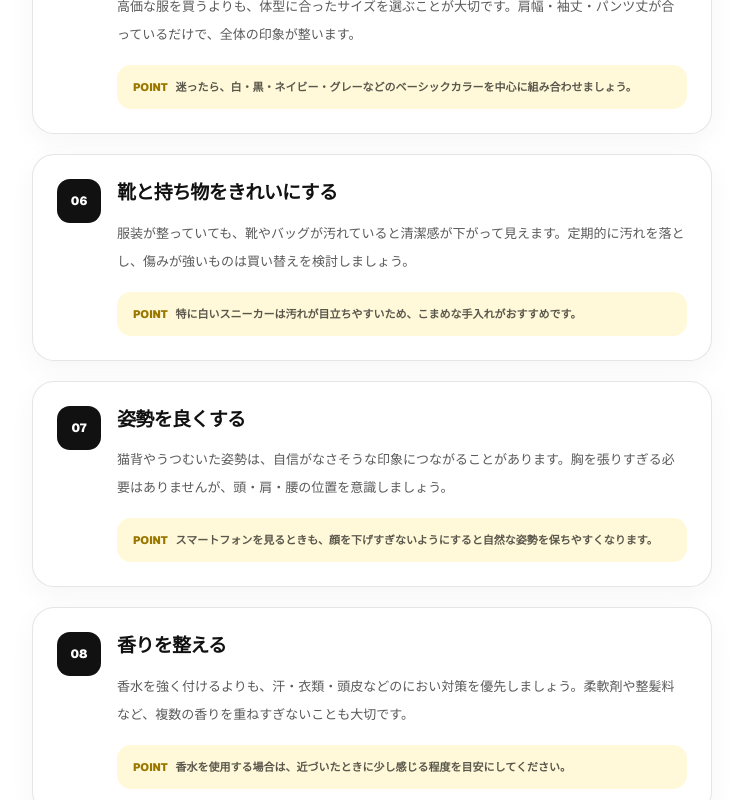
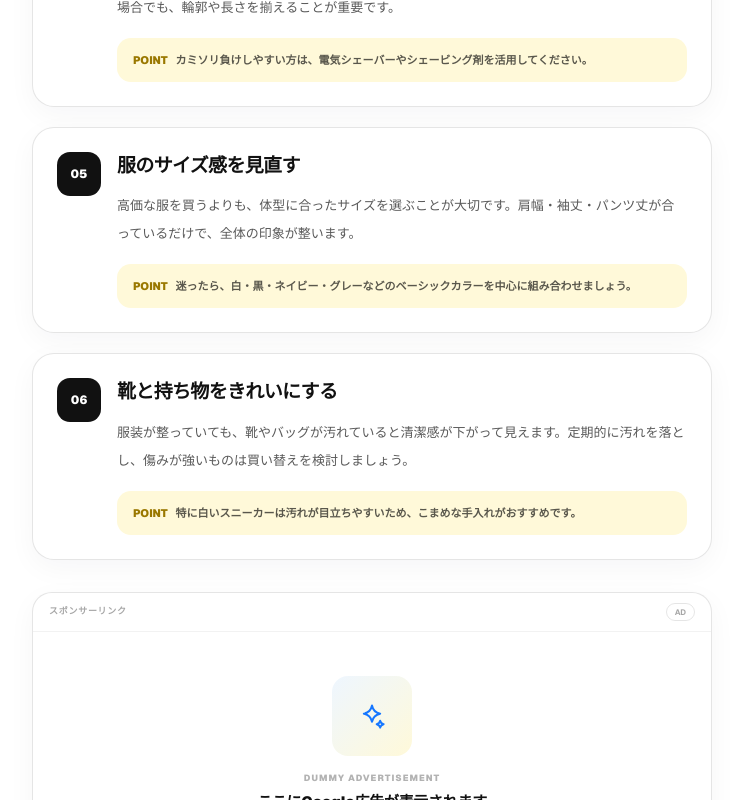
Before and after one commit to mori10tech/akanuke-ai, a Next.js app: page /articles/mens-akanuke-guide in a window 1280 px wide. Shown: the part 2894-3694 px from the top of the page, without its empty margins (398-1141 px from the left). Built offline with nearby package versions, Linux system fonts and the light colour scheme.

Commit message:
feat: add dummy ads to mens akanuke guide

```diff
--- a/app/articles/[slug]/page.tsx
+++ b/app/articles/[slug]/page.tsx
@@ -2,10 +2,12 @@ import type { Metadata } from "next";
 import Image from "next/image";
 import Link from "next/link";
 import { notFound } from "next/navigation";
+import { Fragment } from "react";
 import {
   getAllArticles,
   getArticleBySlug,
 } from "../../../data/articles";
+import DummyAd from "../../components/DummyAd";
 import Logo from "../../components/Logo";
 
 type ArticlePageProps = {
@@ -377,6 +379,8 @@ export default async function ArticleDetailPage({
               </p>
             </section>
 
+            <DummyAd className="mt-10" />
+
             <section
               id="meaning"
               className="scroll-mt-24 pt-14"
@@ -442,11 +446,9 @@ export default async function ArticleDetailPage({
               </p>
 
               <div className="mt-8 space-y-5">
-                {methods.map((method) => (
-                  <section
-                    key={method.number}
-                    className="rounded-[22px] border border-black/10 bg-white p-5 shadow-[0_8px_28px_rgba(15,23,42,0.04)] sm:p-6"
-                  >
+                {methods.map((method, index) => (
+                  <Fragment key={method.number}>
+                    <section className="rounded-[22px] border border-black/10 bg-white p-5 shadow-[0_8px_28px_rgba(15,23,42,0.04)] sm:p-6">
                       <div className="flex items-start gap-4">
                         <span className="flex h-11 w-11 shrink-0 items-center justify-center rounded-[13px] bg-[#111111] text-[12px] font-black text-white">
                           {method.number}
@@ -472,6 +474,14 @@ export default async function ArticleDetailPage({
                         </div>
                       </div>
                     </section>
+
+                    {index === 5 && (
+                      <DummyAd
+                        className="my-8"
+                        format="rectangle"
+                      />
+                    )}
+                  </Fragment>
                 ))}
               </div>
             </section>
@@ -599,6 +609,8 @@ export default async function ArticleDetailPage({
               </div>
             </section>
 
+            <DummyAd className="mt-10" />
+
             <section
               id="summary"
               className="scroll-mt-24 pt-16"
```
Lines whose indentation alone changed are shown as unchanged.
